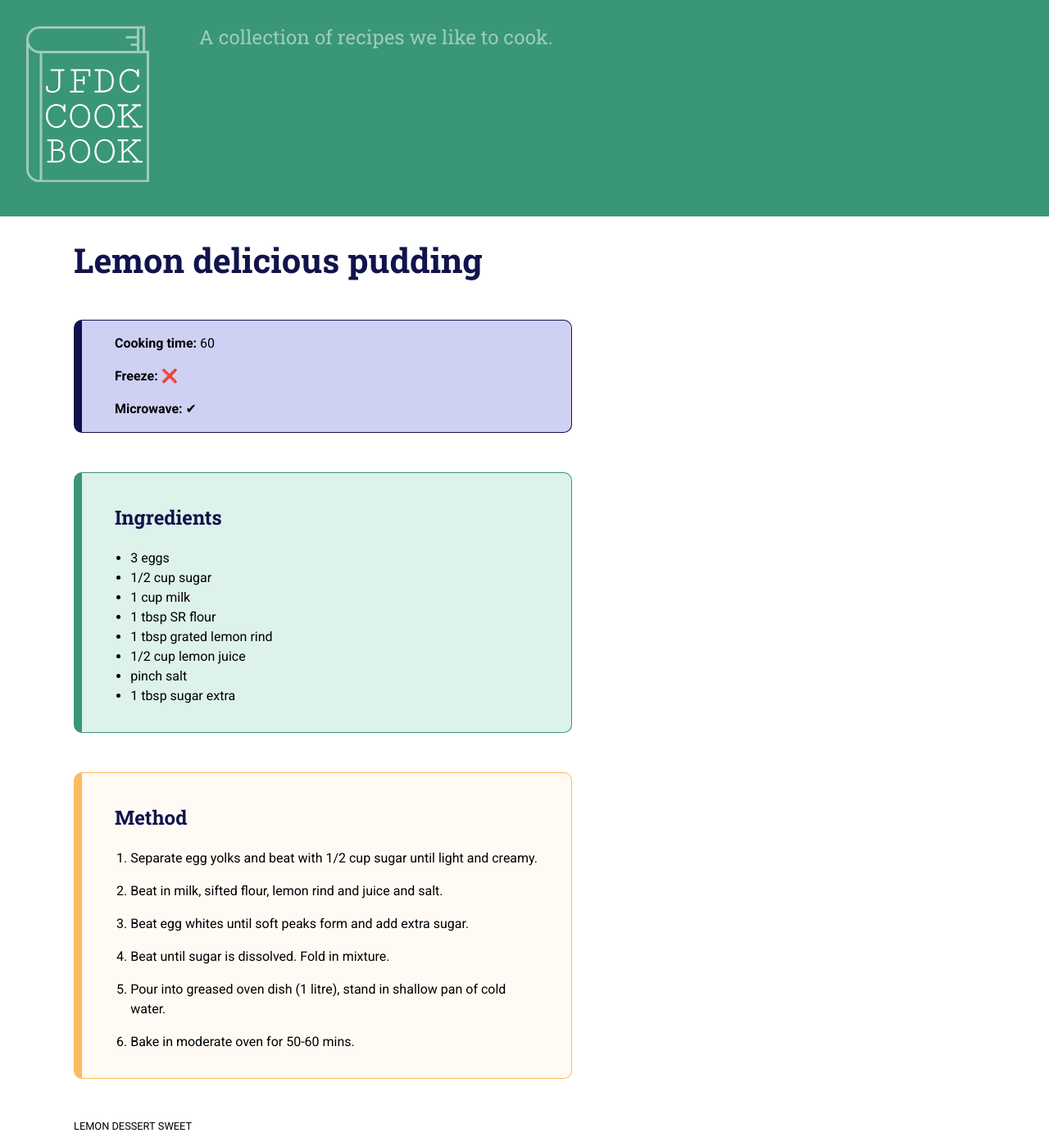
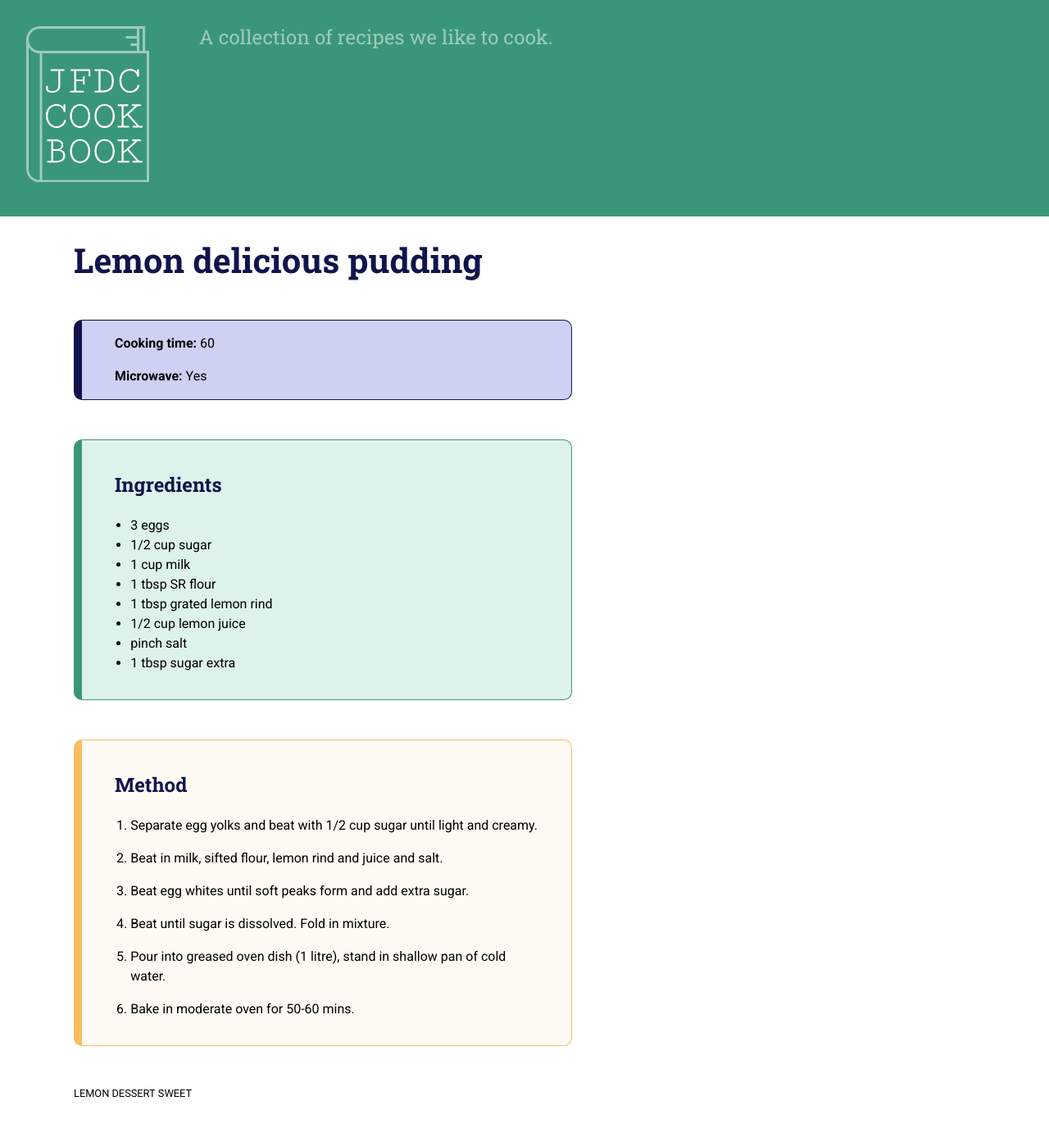
Before and after one commit to damoncarr/jfdc-cookbook, a Jekyll site: the page built from _recipes/lemon-delicious-pudding.md, in a window 1280 px wide. Shown: the whole page at 82% size. Built offline with Jekyll 4.4.1, drawn with Linux system fonts in a browser that asks for light colours; after the commit the page ends 1353 px from its top, so only the background shows below that.

Commit message:
Adjust layout for Microwave and Freeze sections

```diff
--- a/_layouts/recipe.html
+++ b/_layouts/recipe.html
@@ -32,22 +32,17 @@ layout: default
     </div>
     {% endif %}
 
-    <div class="freeze-microwave">
-      <div class="freeze">
-        {% if page.freeze %}
-        <strong>Freeze:</strong> ✔
-        {% else %}
-        <strong>Freeze:</strong> ❌
-        {% endif %}
-      </div>
-      <div class="microwave">
-          {% if page.microwave %}
-          <strong>Microwave:</strong> ✔
-          {% else %}
-          <strong>Microwave:</strong> ❌
-          {% endif %}
-        </div>
+    {% if page.freeze %}
+    <div class="freeze">
+      <strong>Freeze:</strong> {{ page.freeze }}
     </div>
+    {% endif %}
+
+    {% if page.microwave %}
+    <div class="microwave">
+      <strong>Microwave:</strong> {{ page.microwave }}
+    </div>
+    {% endif %}
 
     {% if page.source %}
     <div class="source">
--- a/_recipes/lemon-delicious-pudding.md
+++ b/_recipes/lemon-delicious-pudding.md
@@ -18,7 +18,7 @@ prep-time:
 cook-time: 60
 notes:
 freeze:
-microwave: Yes
+microwave: 'Yes'
 storage:
 source:
 tags: lemon dessert sweet
```
